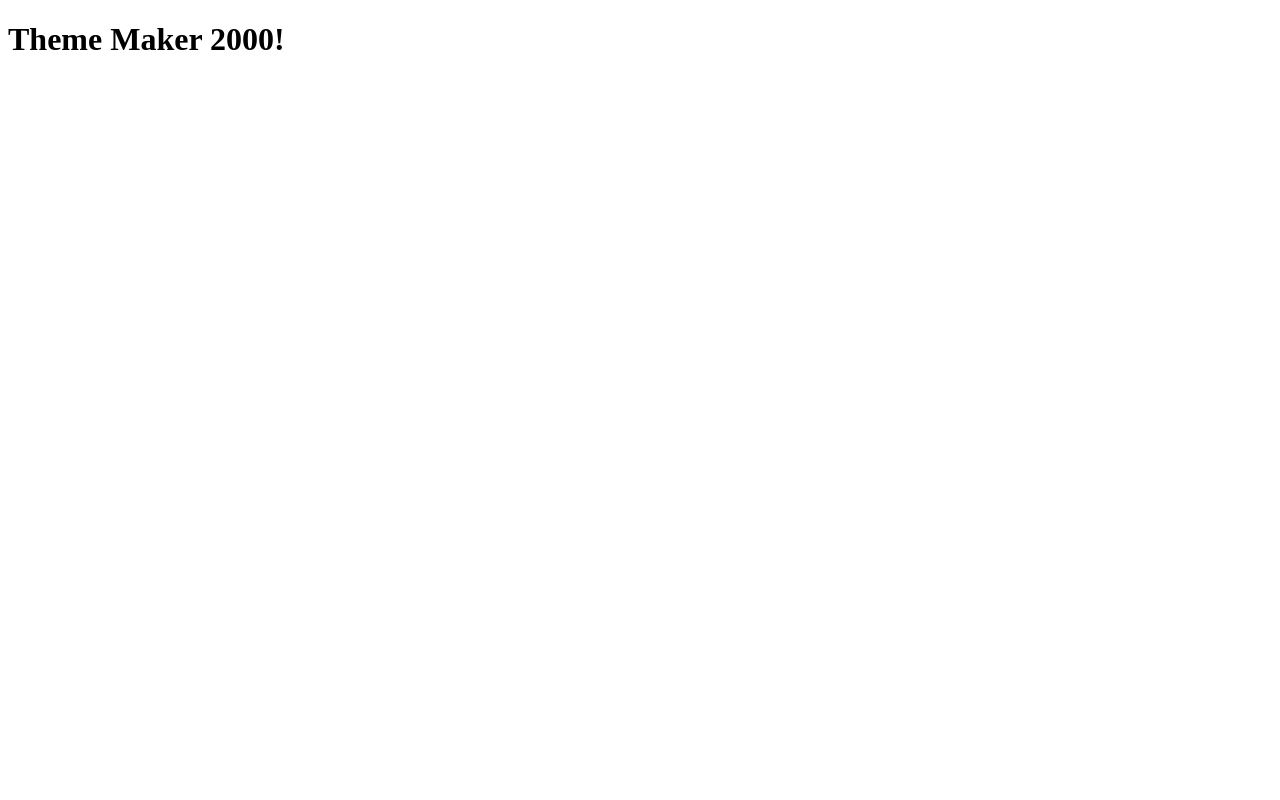
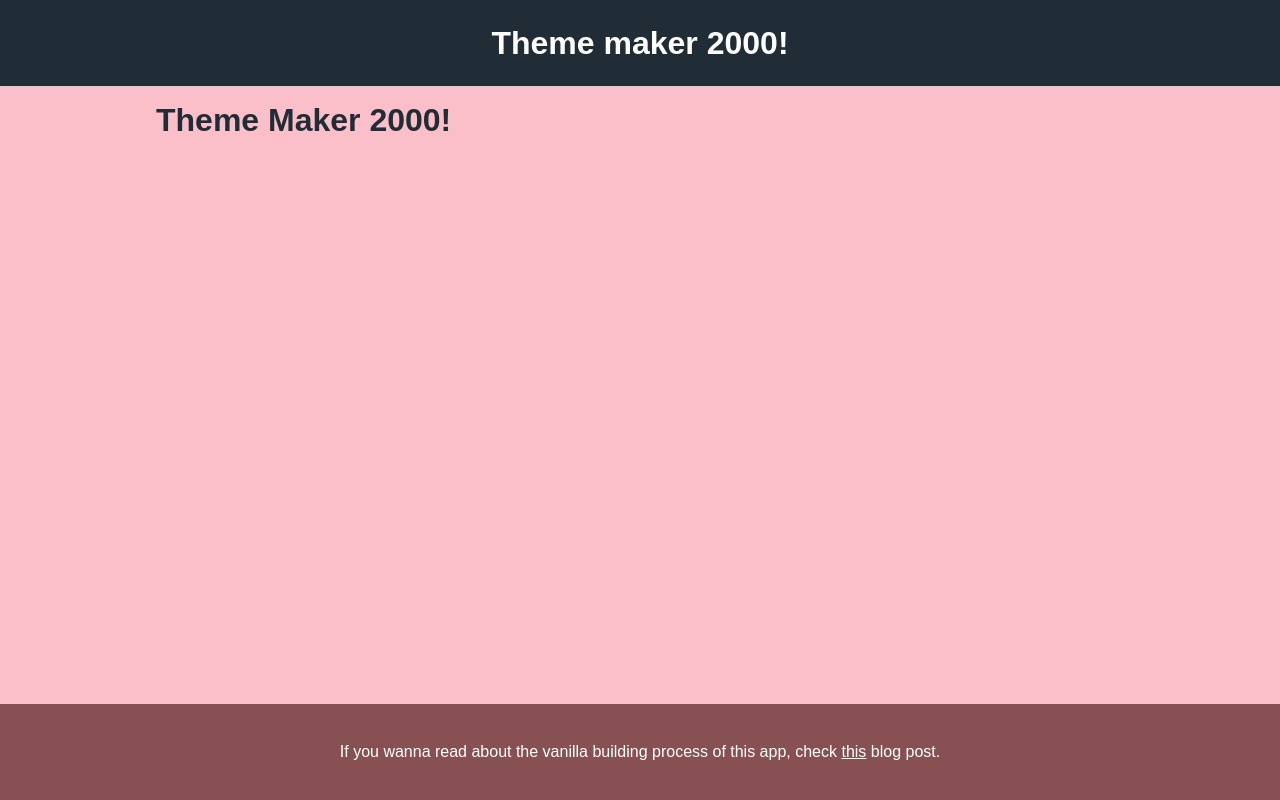
Before and after one commit to cjenaro/theme-maker-2000, a website: page public/index.html in a window 1280 px wide. Drawn offline with Linux system fonts and the light colour scheme; files that its build step writes are made by us from their sources.

Commit message:
Theme Maker 2001

```diff
--- a/public/index.css
+++ b/public/index.css
@@ -1,14 +1,75 @@
-#img {
-  display: block;
-  margin: auto;
-  height: 128px;
-  width: 128px;
-  padding: 2rem;
+:root {
+  --redish: #875053;
+  --pinkish: #fbbfca;
+  --blackish: #212d36;
 }
 
-#canvas {
+body {
+  font-family: sans-serif;
+  margin: 0;
+  background-color: var(--pinkish);
+  color: var(--blackish);
+  min-height: 100vh;
+  display: flex;
+  justify-content: space-between;
+  flex-direction: column;
+}
+
+* {
+  box-sizing: border-box;
+}
+
+h1,
+h2,
+h3,
+h4,
+h5,
+h6 {
+  margin-top: 0;
+}
+
+a {
+  color: currentColor;
+}
+
+p {
+  line-height: 2em;
+}
+
+ul {
+  padding: 0;
+  margin: 0;
+  list-style-type: none;
+}
+
+body > header {
+  width: 100%;
+  background-color: var(--blackish);
+  padding: 1.2em 2em;
+  margin-bottom: 1em;
+}
+
+body > header h1 {
+  font-size: 2em;
+  margin-bottom: 0;
+  color: #ffffff;
+  text-align: center;
+  line-height: 1.5;
+}
+
+body > main {
+  max-width: 1000px;
   display: block;
-  margin: 2rem auto;
-  width: 540px;
-  height: 540px;
+  margin: 0 auto;
+  padding: 0 1em;
+  flex: 1;
+  width: 100%;
 }
+
+body > footer {
+  width: 100%;
+  padding: 1em;
+  background-color: var(--redish);
+  color: #ffffff;
+  text-align: center;
+}
--- a/public/index.html
+++ b/public/index.html
@@ -9,7 +9,18 @@
     <title>Theme Maker 2000</title>
   </head>
   <body>
-    <div id="app">No App</app>
+    <header>
+      <h1>Theme maker 2000!</h1>
+    </header>
+    <main id="app">
+    </main>
+    <footer>
+      <p>
+        If you wanna read about the vanilla building process of this app, check
+        <a href="https://collectednotes.com/jenaro/theme-maker-2000" rel="noopener noreferrer" target="_blank">this</a>
+        blog post.
+      </p>
+    </footer>
     <noscript>You need to enable JavaScript to run this app.</noscript>
     <script type="module" src="/_dist_/index.js"></script>
     <!--
```
